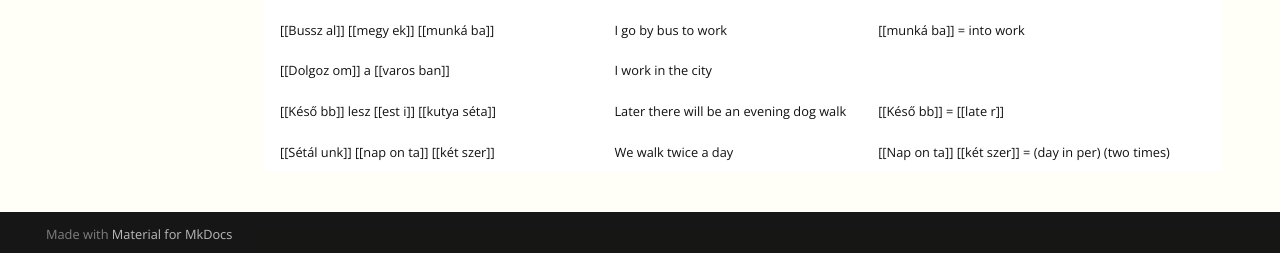
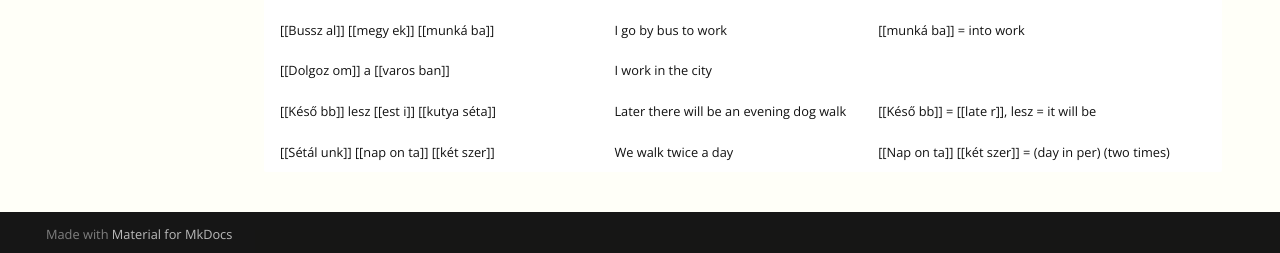
Before and after one commit to baxy750/mhs, an MkDocs documentation site: the page built from docs/week1.md, in a window 1280 px wide and 1043 px high. Shown: the part 787-1040 px from the top of the window. Built offline with MkDocs 1.6.1 and Material for MkDocs 9.7.7, drawn with Linux system fonts in a browser that asks for light colours.

Commit message:
Update content

```diff
--- a/docs/week1.md
+++ b/docs/week1.md
@@ -19,7 +19,7 @@
 | [[El megy ek]] a [[busz megálló ba]]                   | I leave for the bus stop                | megyek = I go, [[el megyek]] = I leave (el- = out, be- = in) |
 | [[Bussz al]] [[megy ek]] [[munká ba]]                  | I go by bus to work                     | [[munká ba]] = into work                                     |
 | [[Dolgoz om]] a [[varos ban]]                          | I work in the city                      |                                                              |
-| [[Késő bb]] lesz [[est i]] [[kutya séta]]              | Later there will be an evening dog walk | [[Késő bb]] = [[late r]]                                     |
+| [[Késő bb]] lesz [[est i]] [[kutya séta]]              | Later there will be an evening dog walk | [[Késő bb]] = [[late r]], lesz = it will be                  |
 | [[Sétál unk]] [[nap on ta]] [[két szer]]               | We walk twice a day                     | [[Nap on ta]] [[két szer]] = (day in per) (two times)        |
 
 
```
